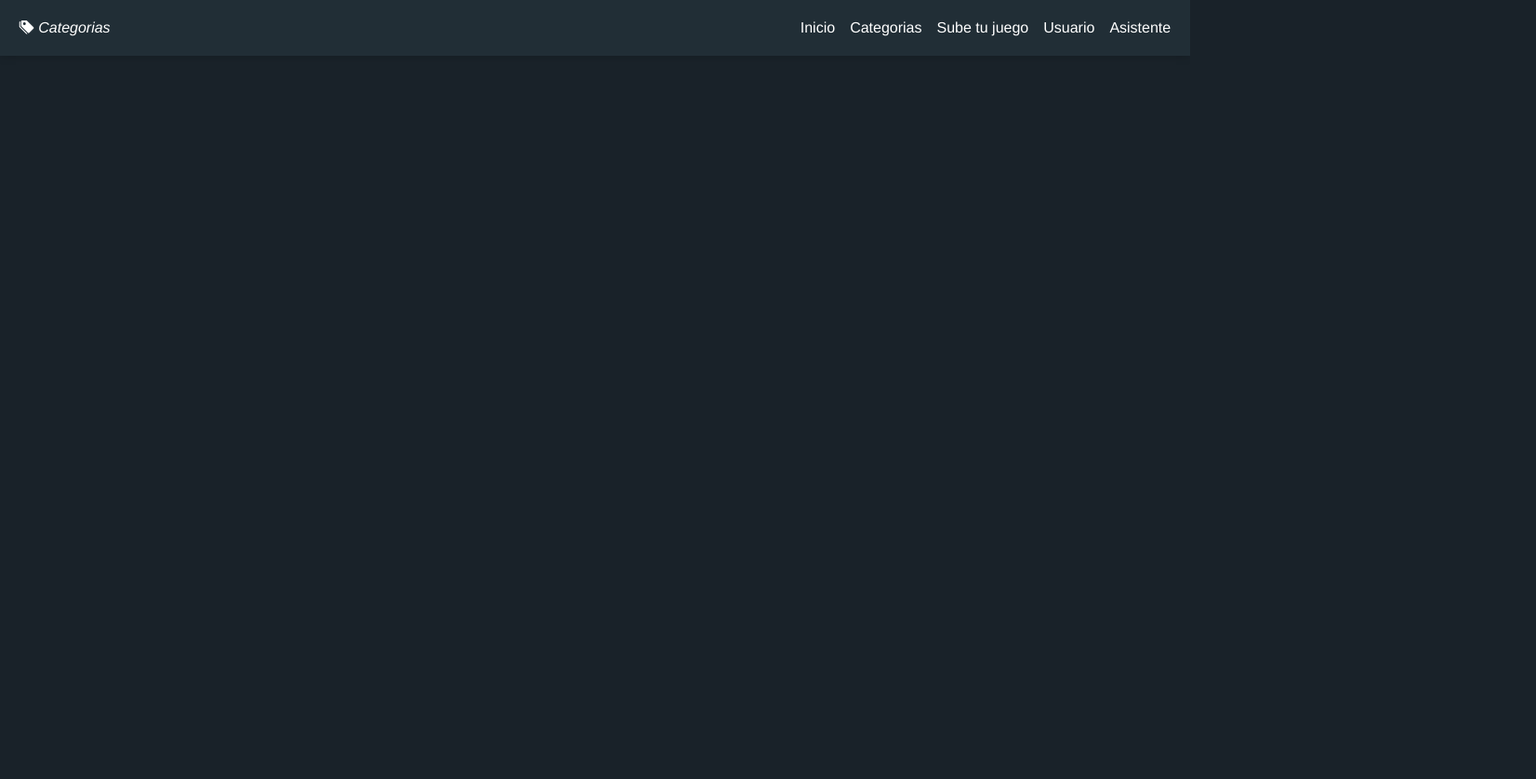
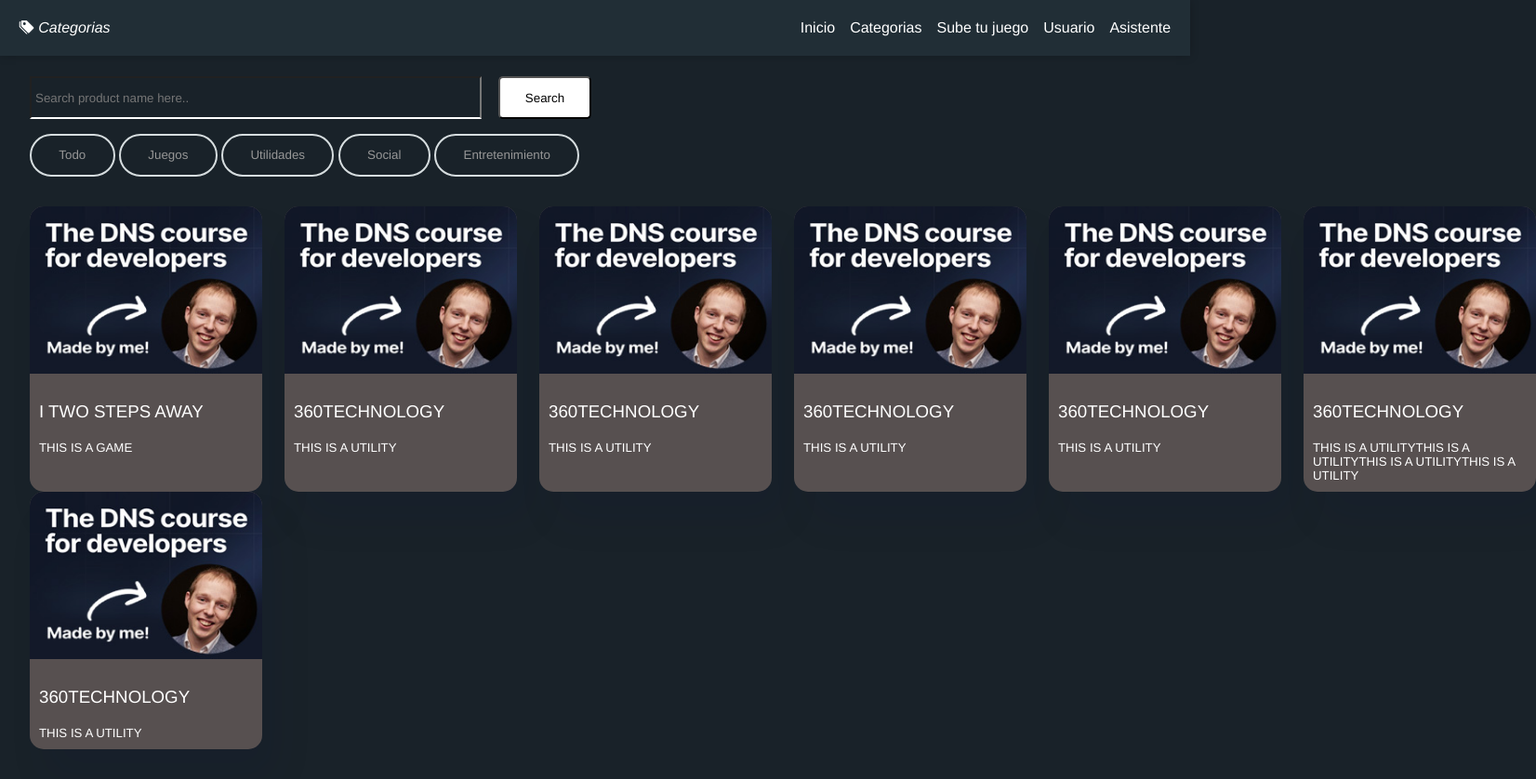
Before and after one commit to Anguel360/MMAPP, a website with bundled scripts: page Categorias.html in a window 1280 px wide. Shown: the whole page at 93% size, 1652 px wide, since content can reach past the window. Before the commit the page ends 800 px from the top, so only its background shows below. Built offline with nearby package versions, Linux system fonts and the light colour scheme.

Commit message:
PreBeta1.2

```diff
--- a/Categorias.html
+++ b/Categorias.html
@@ -7,6 +7,7 @@
     <title>MMAPP</title>
     <script type="module" src="firebaseconect.js"></script>
     <link rel="stylesheet" href="https://cdn.jsdelivr.net/npm/bootstrap-icons@1.10.3/font/bootstrap-icons.css">
+    <link rel="stylesheet" href="/css/category.css">
     <link rel="stylesheet" href="/css/main.css">
 </head>
 <body>
@@ -26,8 +27,35 @@
         </nav>
     </header>
 
-    <div class="content">
-    </div>
+
+    <div class="wrapper">
+        <div id="search-container">
+          <input
+            type="search"
+            id="search-input"
+            placeholder="Search product name here.."
+          />
+          <button id="search">Search</button>
+        </div>
+        <div id="buttons">
+          <button class="button-value" onclick="filterProduct('all')">Todo</button>
+          <button class="button-value" onclick="filterProduct('Juegos')">
+            Juegos
+          </button>
+          <button class="button-value" onclick="filterProduct('Utilidades')">
+            Utilidades
+          </button>
+          <button class="button-value" onclick="filterProduct('Social')">
+            Social
+          </button>
+          <button class="button-value" onclick="filterProduct('Entretenimiento')">
+            Entretenimiento
+          </button>
+        </div>
+        <div id="products"></div>
+      </div>
+
     <script src="main.js"></script>
+    <script src="category.js"></script>
 </body>
 </html>
--- /dev/null
+++ b/category.js
@@ -0,0 +1,145 @@
+let products = {
+	data: [
+	  {
+		productName: "I two steps away",
+		category: "Juegos",
+		Description:"This is a Game",
+		Download: "/Producs-Executable",
+		image: "/img/bdb8faebcf1a09b0ddadcd8000ce141f0a9539a0.jpeg",
+	  },
+	  {
+		productName: "360Technology",
+		category: "Utilidades",
+		Description:"This is a Utility",
+		Download: "/Producs-Executable",
+        image: "/img/bdb8faebcf1a09b0ddadcd8000ce141f0a9539a0.jpeg"
+	  },
+	  {
+		productName: "360Technology",
+		category: "Utilidades",
+		Description:"This is a Utility",
+		Download: "/Producs-Executable",
+        image: "/img/bdb8faebcf1a09b0ddadcd8000ce141f0a9539a0.jpeg"
+	  },
+	  {
+		productName: "360Technology",
+		category: "Utilidades",
+		Description:"This is a Utility",
+		Download: "/Producs-Executable",
+        image: "/img/bdb8faebcf1a09b0ddadcd8000ce141f0a9539a0.jpeg"
+	  },
+	  {
+		productName: "360Technology",
+		category: "Utilidades",
+		Description:"This is a Utility",
+		Download: "/Producs-Executable",
+        image: "/img/bdb8faebcf1a09b0ddadcd8000ce141f0a9539a0.jpeg"
+	  },
+	  {
+		productName: "360Technology",
+		category: "Utilidades",
+		Description:"This is a UtilityThis is a UtilityThis is a UtilityThis is a Utility",
+		Download: "/Producs-Executable",
+        image: "/img/bdb8faebcf1a09b0ddadcd8000ce141f0a9539a0.jpeg"
+	  },
+	  {
+		productName: "360Technology",
+		category: "Utilidades",
+		Description:"This is a Utility",
+		Download: "/Producs-Executable",
+        image: "/img/bdb8faebcf1a09b0ddadcd8000ce141f0a9539a0.jpeg"
+	  },
+	],
+  };
+
+
+  for (let i of products.data) {
+	//Create Card
+	let card = document.createElement("div");
+	//Card should have category and should stay hidden initially
+	card.classList.add("card", i.category, "hide");
+	//image div
+	let imgContainer = document.createElement("div");
+	imgContainer.classList.add("image-container");
+	//img tag
+	let image = document.createElement("img");
+	image.setAttribute("src", i.image);
+	imgContainer.appendChild(image);
+	card.appendChild(imgContainer);
+	//container
+	let container = document.createElement("div");
+	container.classList.add("container");
+	//product name
+	let name = document.createElement("h3");
+	name.classList.add("product-name");
+	name.innerText = i.productName.toUpperCase();
+	container.appendChild(name);
+    //Description
+	let Description = document.createElement("h5");
+	Description.classList.add("product-name");
+	Description.innerText = i.Description.toUpperCase();
+	container.appendChild(Description);
+	//DownlodButton
+
+
+	card.appendChild(container);
+	document.getElementById("products").appendChild(card);
+  }
+
+  //parameter passed from button (Parameter same as category)
+  function filterProduct(value) {
+	//Button class code
+	let buttons = document.querySelectorAll(".button-value");
+	buttons.forEach((button) => {
+	  //check if value equals innerText
+	  if (value.toUpperCase() == button.innerText.toUpperCase()) {
+		button.classList.add("active");
+	  } else {
+		button.classList.remove("active");
+	  }
+	});
+
+	//select all cards
+	let elements = document.querySelectorAll(".card");
+	//loop through all cards
+	elements.forEach((element) => {
+	  //display all cards on 'all' button click
+	  if (value == "all") {
+		element.classList.remove("hide");
+	  } else {
+		//Check if element contains category class
+		if (element.classList.contains(value)) {
+		  //display element based on category
+		  element.classList.remove("hide");
+		} else {
+		  //hide other elements
+		  element.classList.add("hide");
+		}
+	  }
+	});
+  }
+
+  //Search button click
+  document.getElementById("search").addEventListener("click", () => {
+	//initializations
+	let searchInput = document.getElementById("search-input").value;
+	let elements = document.querySelectorAll(".product-name");
+	let cards = document.querySelectorAll(".card");
+
+	//loop through all elements
+	elements.forEach((element, index) => {
+	  //check if text includes the search value
+	  if (element.innerText.includes(searchInput.toUpperCase())) {
+		//display matching card
+		cards[index].classList.remove("hide");
+	  } else {
+		//hide others
+		cards[index].classList.add("hide");
+	  }
+	});
+  });
+
+  //Initially display all products
+  window.onload = () => {
+	filterProduct("all");
+  };
--- a/css/cards.css
+++ b/css/cards.css
@@ -1,9 +1,9 @@
 .container{
-  width: 90%;
+  width: 80%;
   display: flex;
   justify-content: center;
   align-items: center;
-  padding: 5px 70px;
+  padding: 7px 70px;
   box-sizing: border-box;
 }
 
@@ -19,7 +19,6 @@
   background: #575050;
   border-radius: 15px;
   text-align: start;
-
 }
 
 .container .swiper-slide img{
@@ -28,7 +27,6 @@
     height: 180px;
     border-top-left-radius: 15px;
     border-top-right-radius: 15px;
-
 }
 
 .container .swiper-slide .card-description{
--- /dev/null
+++ b/css/category.css
@@ -0,0 +1,100 @@
+.wrapper {
+    width: 95%;
+    margin: 0 auto;
+}
+
+#search-container {
+    margin: 1em 0;
+    color: #ffffff;
+}
+
+#search-container input {
+    background-color: transparent;
+    width: 40%;
+    border-bottom: 2px solid #ffffff;
+    padding: 1em 0.3em;
+    color: aliceblue;
+}
+
+#search-container input:focus {
+    border-bottom-color: #ffffff;
+}
+
+#search-container button {
+    padding: 1em 2em;
+    margin-left: 1em;
+    background-color: #ffffff;
+    color: #000000;
+    border-radius: 5px;
+    margin-top: 0.5em;
+}
+
+.button-value {
+    border: 2px solid #d6dddf;
+    padding: 1em 2.2em;
+    border-radius: 3em;
+    background-color: transparent;
+    color: #979797;
+    cursor: pointer;
+}
+
+.active {
+    background-color: #818181;
+    color: #ffffff;
+}
+
+#products {
+    display: grid;
+    grid-template-columns: 250px 250px 250px 250px 250px 250px;
+    grid-column-gap: 1.5em;
+    padding: 2em 0;
+}
+
+.card {
+    background-color: #575050;
+    border-radius: 15px;
+    box-shadow: 1em 2em 2.5em rgba(1, 2, 68, 0.08);
+    width: 100%;
+    height: 100%;
+}
+
+.image-container {
+    text-align: center;
+}
+
+img {
+    width: 100%;
+    height: 180px;
+    border-top-left-radius: 15px;
+    border-top-right-radius: 15px;
+}
+
+.container {
+    padding-top: 1em;
+    color: #ffffff;
+}
+
+.container h5, h3 {
+    font-weight: 500;
+    padding: 4%;
+}
+
+.hide {
+    display: none;
+}
+
+  @media screen and (max-width: 720px) {
+    img {
+      max-width: 100%;
+      object-fit: contain;
+      height: 10em;
+    }
+    .card {
+      max-width: 10em;
+      margin-top: 1em;
+    }
+    #products {
+      grid-template-columns: auto auto;
+      grid-column-gap: 1em;
+    }
+  }
```
Also changed, not shown: init.html (+1 -16 lines).
